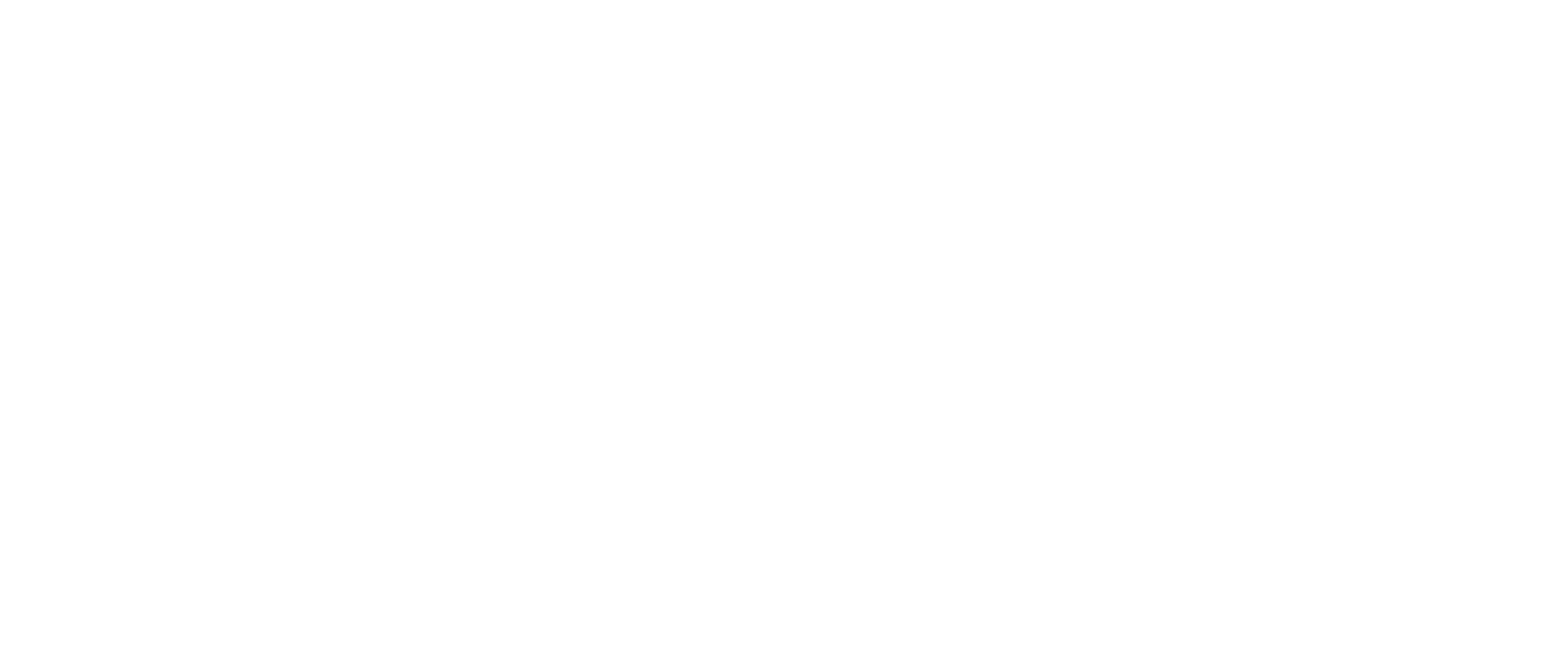
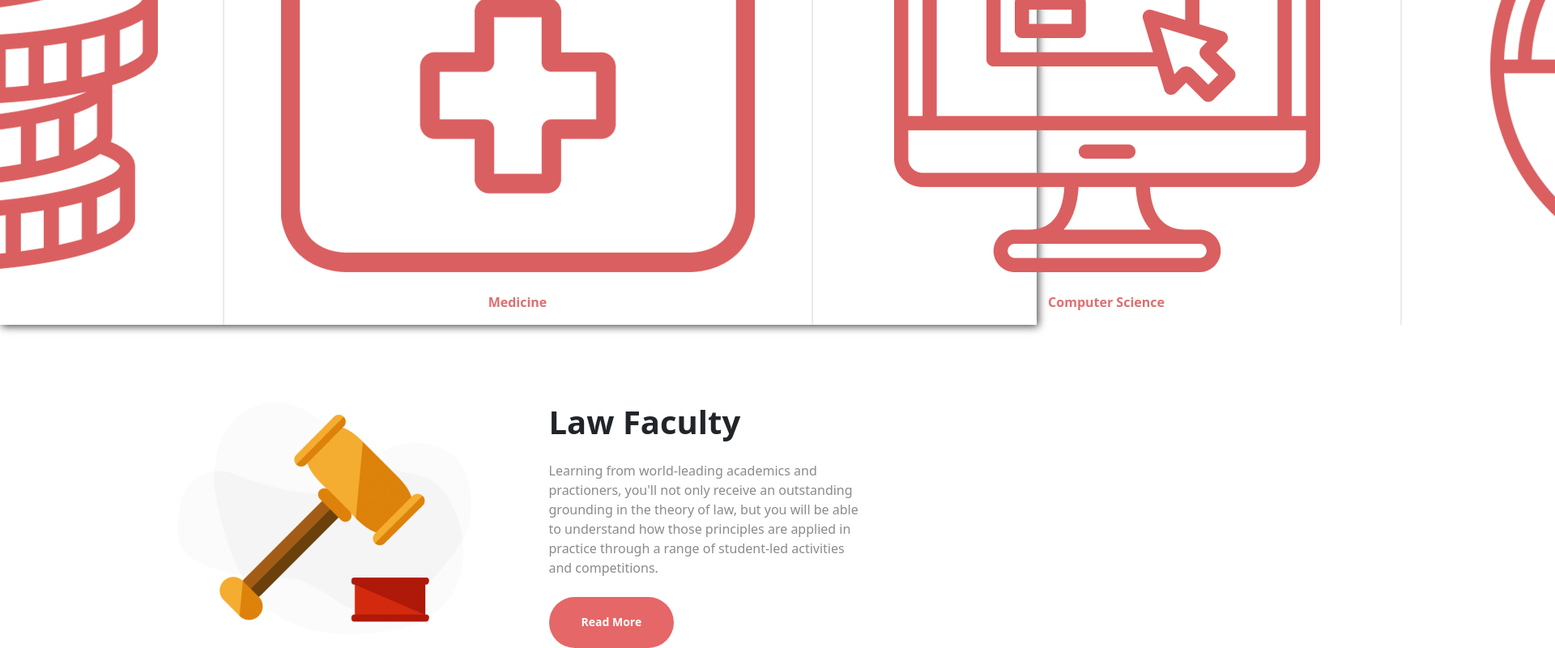
Before and after one commit to MartinelliFabio/proj-html-vuejs, a Vue app: page / in a window 1280 px wide. Shown: the part 1808-2608 px from the top of the page at 81% size, 1920 px wide, since content can reach past the window. Before the commit the page ends 1291 px from the top, so only its background shows below. Built offline with nearby package versions, Linux system fonts and the light colour scheme; the HTML template or start-up script is replaced by a standard one.

Commit message:
Made the second part of the FirstMainComponent

```diff
--- a/src/assets/style/general.scss
+++ b/src/assets/style/general.scss
@@ -1,15 +1,19 @@
+@use './partials/variables' as *;
+
 $fa-font-path : "./webfonts";
 @import '@fortawesome/fontawesome-free/scss/fontawesome.scss';
 @import '@fortawesome/fontawesome-free/scss/brands.scss';
 @import '@fortawesome/fontawesome-free/scss/regular.scss';
 @import '@fortawesome/fontawesome-free/scss/solid.scss';
 
-@import url('https://fonts.googleapis.com/css2?family=Roboto:wght@400;500;700;900&display=swap');
+@import url('https://fonts.googleapis.com/css2?family=Open+Sans:wght@400;500;600;700;800&display=swap');
 
 @import 'bootstrap/scss/bootstrap.scss';
 
+
 body {
-    font-family: 'Roboto', sans-serif;
+    font-family: 'Open Sans', sans-serif;
+    color: $black2;
 }
 
 img {
--- a/src/assets/style/partials/_variables.scss
+++ b/src/assets/style/partials/_variables.scss
@@ -8,3 +8,9 @@
 $pink2: #da5f60e6;
 $black: #454545;
 $black2: #3d404f;
+
+// Border colors
+$gray: #ececee;
+
+// Text colors
+$gray-text: #8b8b8a;
--- a/src/components/FirstMainComponent.vue
+++ b/src/components/FirstMainComponent.vue
@@ -2,6 +2,7 @@
     <div class="position-relative">
         <img src="../../public/img/home-background.png" class="wave-main">
         <div class="container">
+            <section>
                 <div class="d-flex pad">
                     <div class="description">
                         <img src="../../public/img/Books-icon.png" alt="Book Icon" class="book-icon">
@@ -13,13 +14,41 @@
                         <img src="../../public/img/Graduation-Illustration.png" alt="Graduation image" class="graduation-img">
                     </div>
                 </div>
+            </section>
         </div>
+        <section>
+            <div class="d-flex align-items-center pad flex-column text-center">
+                <h2 class="display-5 fw-bold mb-3">Faculties avaible at EduPrime</h2>
+                <p class="mt-2">A single univerity whit a load of courses, tailored <br> to satisfy any student&apos;s needs.</p>
+            </div>
+            <div class="box-items mt-4">
+                <div class="container d-flex text-center justify-content-center">
+                    <div v-for="(img, index) in imgs" :key="index" class="box" :class="{ 'active': img.active }">
+                        <img :src="img.img" :alt="img.text" class="img-faculties" :class="{ 'active': img.active }">
+                        <p class="text-capitalize fw-bold faculties">{{img.text}}</p>
+                    </div>
+                </div>
+            </div>
+            <div class="d-flex justify-content-center mt-5 pt-5">
+                <div class="me-5">
+                    <img src="../../public/img/Gavel-Illustration-e1556884768193.png">
+                </div>
+                <div class="description-faculties ms-5">
+                    <h2 class="mb-4 fw-bold display-6">Law Faculty</h2>
+                    <p class="mb-4 text">Learning from world-leading academics and practioners, you'll not only receive an outstanding grounding in the theory of law, but you will be able to understand how those principles are applied in practice through a range of student-led activities and competitions.</p>
+                    <a href="#nogo"><span class="more button">Read More</span></a>
+                </div>
+            </div>
+        </section>
     </div>
 </template>
 
 <script>
     export default {
-        name: 'FirstMainComponent'
+        name: 'FirstMainComponent',
+        props: {
+            imgs: Array,
+        },
     }
 </script>
 
@@ -28,7 +57,7 @@
 
 .pad {
     padding-top: 150px;
-
+}
 .button {
     display: inline-block;
     padding: 0.1rem 2.5rem;
@@ -42,7 +71,6 @@
     color: $white;
     font-size: 14px;
     font-weight: bold;
-    }
 }
 
 .description {
@@ -61,9 +89,59 @@
     margin-left: 90px;
 }
 
+
 .wave-main {
     position: absolute;
     top: 0;
     z-index: -1;
 }
+
+.box-items {
+    box-shadow: 2px 2px 10px $black;
+
+    .box {
+        border-left: 2px solid $gray;
+        cursor: pointer;
+
+        .img-faculties {
+            padding: 25px 70px;
+        }
+
+        .img-faculties.active {
+            filter: invert(100%) sepia(0%) saturate(1%) hue-rotate(241deg) brightness(250%) contrast(101%);
+        }
+
+        .faculties {
+            color: $pink2;
+        }
+    }
+
+    .box.active {
+        background-color: $pink;
+        border: 0;
+
+        p {
+            color: $white;
+        }
+    }
+
+    .box:last-child {
+        border-right: 2px solid $gray;
+    }
+}
+
+.description-faculties {
+    width: 30%;
+
+    .text {
+        color: $gray-text;
+    }
+}
+
+.more {
+    background-color: $pink;
+    color: $white;
+    font-size: 14px;
+    font-weight: bold;
+}
 </style>
--- a/src/components/MainComponent.vue
+++ b/src/components/MainComponent.vue
@@ -1,17 +1,24 @@
 <template>
     <div>
-        <FirstMainComponent/>
+        <FirstMainComponent :imgs='store.imgFirstMain'/>
     </div>
 </template>
 
 <script>
 import FirstMainComponent from './FirstMainComponent.vue';
+import { store } from '../store';
+
 
     export default {
     name: "MainComponent",
     components: {
         FirstMainComponent
-    }
+    },
+    data() {
+        return {
+            store
+        }
+    },
 }
 </script>
 
--- a/src/store.js
+++ b/src/store.js
@@ -41,5 +41,32 @@
             url: '#nogo',
             current: false,
         },
+    ],
+    imgFirstMain: [
+        {
+            img: '../public/img/Gavel-v2.png',
+            text: 'law faculty',
+            active: true
+        },
+        {
+            img: '../public/img/Coins-tabs-v2.png',
+            text: 'economy',
+            active: false
+        },
+        {
+            img: '../public/img/Medicine-tabs-v2.png',
+            text: 'Medicine',
+            active: false
+        },
+        {
+            img: '../public/img/Computer-tabs-v2.png',
+            text: 'computer science',
+            active: false
+        },
+        {
+            img: '../public/img/Palette-tabs-v2.png',
+            text: 'graphic design',
+            active: false
+        },
     ]
 });
```
Lines whose indentation alone changed are shown as unchanged.
